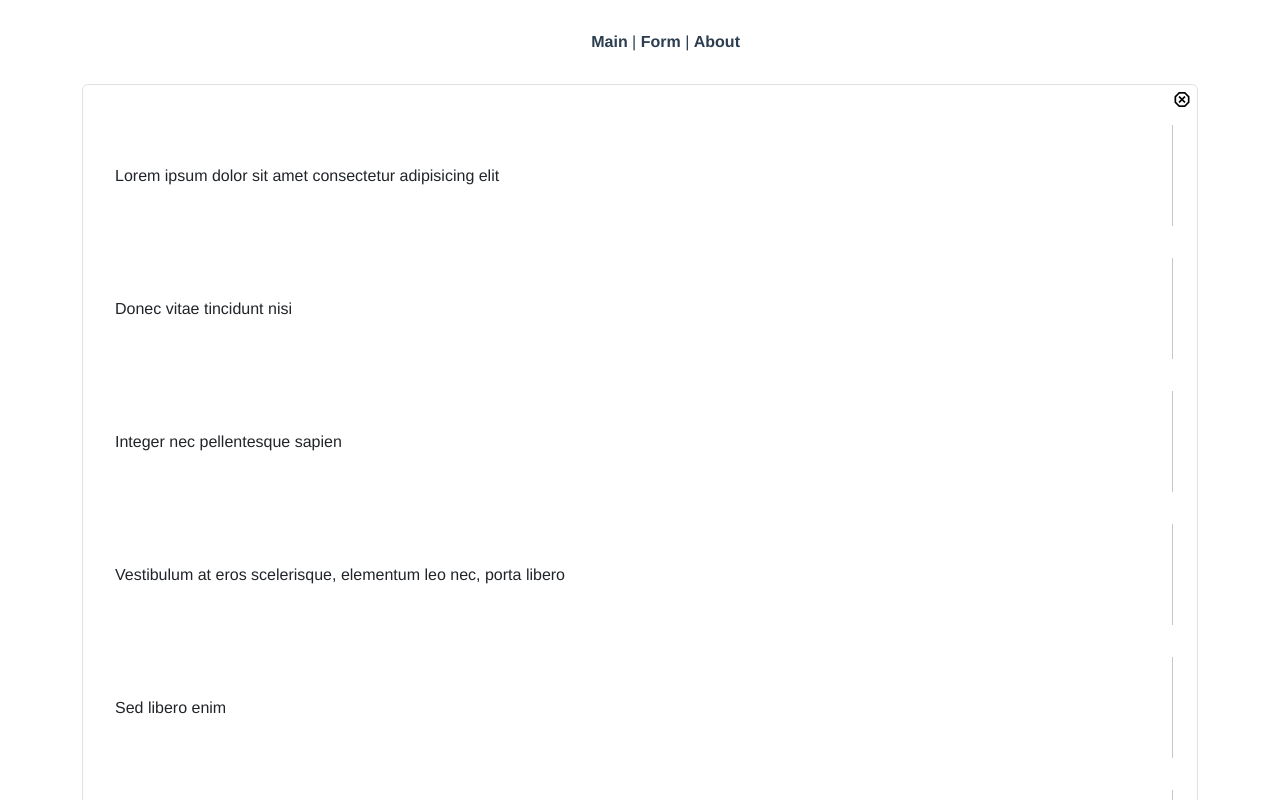
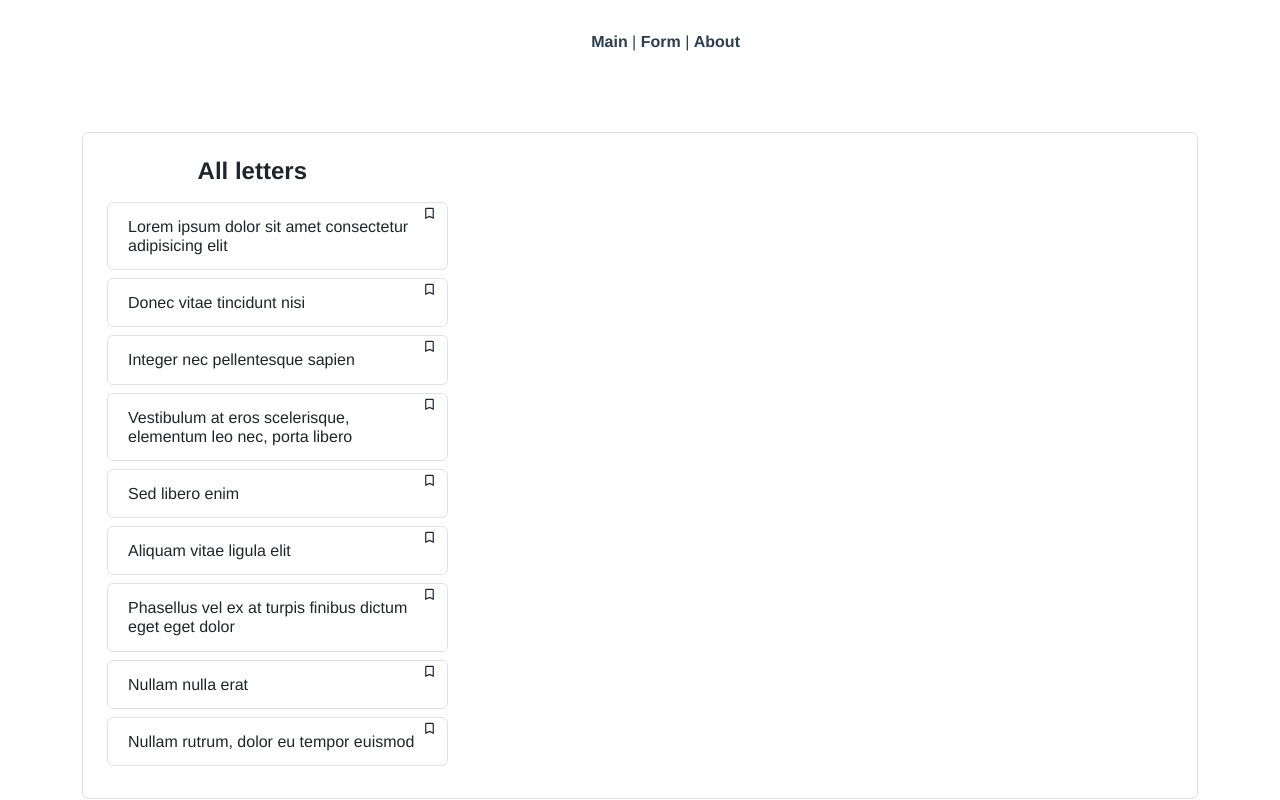
Before and after one commit to EleonoraPavlova/formGmail, a Vue app: page /mail in a window 1280 px wide. Shown: the top 800 px of the page. Built offline with nearby package versions, Linux system fonts and the light colour scheme.

Commit message:
improved style letters

```diff
--- a/src/assets/base.css
+++ b/src/assets/base.css
@@ -56,7 +56,9 @@ li {
 .dangerous {
   color: red;
 }
-
+.yellow {
+  color: gold;
+}
 .grey {
   background-color: grey;
 }
--- a/src/common/AppIcon.vue
+++ b/src/common/AppIcon.vue
@@ -1,5 +1,5 @@
 <template>
-	<i :class="[size, 'mdi', `mdi-${name}`]" :style="{ color: color }" />
+	<i :class="[size, 'mdi', `mdi-${name}`, color]" />
 </template>
 
 <script>
--- a/src/common/NavBar.vue
+++ b/src/common/NavBar.vue
@@ -42,5 +42,10 @@ export default {
 };
 </script>
 
-<style>
+<style lang="scss">
+.router-link-active {
+	h6 {
+		color: green !important;
+	}
+}
 </style>
--- a/src/router/index.js
+++ b/src/router/index.js
@@ -46,9 +46,12 @@ const routes = [
   },
 ]
 
+
 const router = createRouter({
   history: createWebHistory(process.env.BASE_URL),
-  routes
+  routes,
+  // linkActiveClass: 'active',
+  // linkExactActiveClass: 'Exact-active'
 })
 
 export default router
--- a/src/views/MailView.vue
+++ b/src/views/MailView.vue
@@ -1,19 +1,44 @@
 <template>
-	<div class="container">
+	<div class="container mt-5 mb-4">
 		<div class="form-control p-4 position-relative">
-			<AppIcon class="position-absolute top-0 end-0" />
+			<h4 class="text-start ps-3 mb-3 margin-left">
+				<strong>All letters</strong>
+			</h4>
+
 			<div
-				v-for="list in lists"
-				:key="list"
-				class="d-flex justify-content-between align-items-center"
+				v-for="(letter, index) in letters"
+				:key="index"
+				class="mail-box mb-2"
+				@click="selectLetter(index)"
 			>
-				<div class="title-left p-2">
-					<h6 class="mb-0">{{ list.title }}</h6>
+				<div class="form-control text-start d-flex align-items-center">
+					<AppIcon
+						class="position-absolute top-0 end-0"
+						name="bookmark-outline"
+						size="sm"
+						:color="index === selectedLetterIndex ? 'success' : null"
+					/>
+					<div class="p-2">
+						<h6 class="mb-0">{{ letter.title }}</h6>
+					</div>
 				</div>
-				<hr class="vl" />
-				<!-- <div class="descriptions-right p-2">
-					<p>{{ list.descriptions }}</p>
-				</div> -->
+				<div class="descriptions-right p-2">
+					<!-- 	v-if="this.selectedLetterIndex !== index" иконка закрыть конкретного письма, остальные в цикле не выводятся -->
+					<AppIcon
+						v-if="this.selectedLetterIndex === index"
+						class="position-absolute top-0 end-0 icon-hover"
+						@click="closeLetter"
+					/>
+					<div v-if="index === selectedLetterIndex">
+						<h4>{{ letter.title }}</h4>
+						<p>
+							{{ letter.descriptions }}
+						</p>
+						<div v-if="isVisible" class="alert alert-warning" role="alert">
+							<h6>Choose letter</h6>
+						</div>
+					</div>
+				</div>
 			</div>
 		</div>
 	</div>
@@ -28,13 +53,15 @@ export default {
 	},
 	data() {
 		return {
-			lists: [
+			selectedLetterIndex: null, //переменная, куда ложим выбранный индекс индекс
+			isVisible: false,
+			letters: [
 				{
 					title: "Lorem ipsum dolor sit amet consectetur adipisicing elit",
 					descriptions:
 						"Lorem ipsum, dolor sit amet consectetur adipisicing elit. Nemo,\
 						exercitationem? Corrupti ab modi vero sequi consequatur cumqu\
-						expedita ducimus quidem dolor!/",
+						expedita ducimus quidem dolor!",
 				},
 				{
 					title: "Donec vitae tincidunt nisi",
@@ -80,12 +107,34 @@ export default {
 			],
 		};
 	},
+	methods: {
+		closeLetter() {
+			this.selectedLetterIndex = null;
+			this.isVisible = !this.isVisible;
+		},
+		selectLetter(index) {
+			if (this.selectedLetterIndex != index) {
+				this.selectedLetterIndex = index;
+			} else {
+				this.selectedLetterIndex = null;
+			}
+		},
+	},
 };
 </script>
 
-<style>
-.vl {
-	border-left: 1px solid #212529;
-	height: 100px;
+<style lang="scss" scoped>
+.mail-box {
+	display: grid !important;
+	grid-template-columns: 32% 66%;
+	gap: 20px;
+}
+.margin-left {
+	margin-left: 7%;
+}
+.icon-hover {
+	&:hover {
+		color: red;
+	}
 }
 </style>
```
